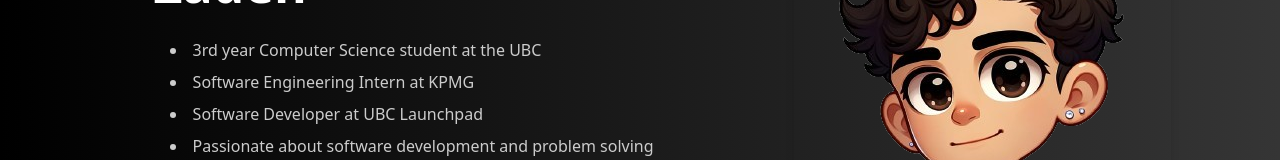
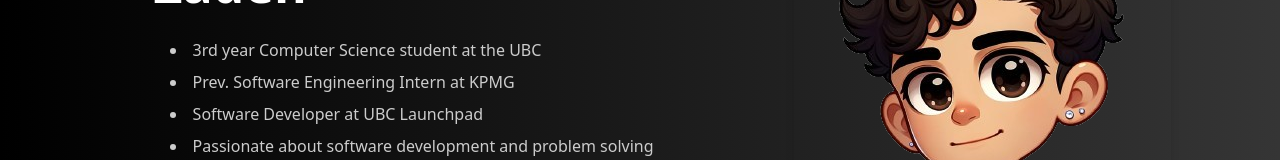
Before and after one commit to Ashoolak/my-portfolio, a Next.js app: page / in a window 1280 px wide. Shown: the part 317-477 px from the top of the page. Built offline with nearby package versions, Linux system fonts and the light colour scheme.

Commit message:
changed kpmg to prev

```diff
--- a/src/pages/index.js
+++ b/src/pages/index.js
@@ -58,7 +58,7 @@ export default function Home() {
                 ref={shortAboutRef}
               >
                 <li>3rd year Computer Science student at the UBC</li>
-                <li>Software Engineering Intern at KPMG</li>
+                <li>Prev. Software Engineering Intern at KPMG</li>
                 <li>Software Developer at UBC Launchpad</li>
                 <li>
                   Passionate about software development and problem solving
```
